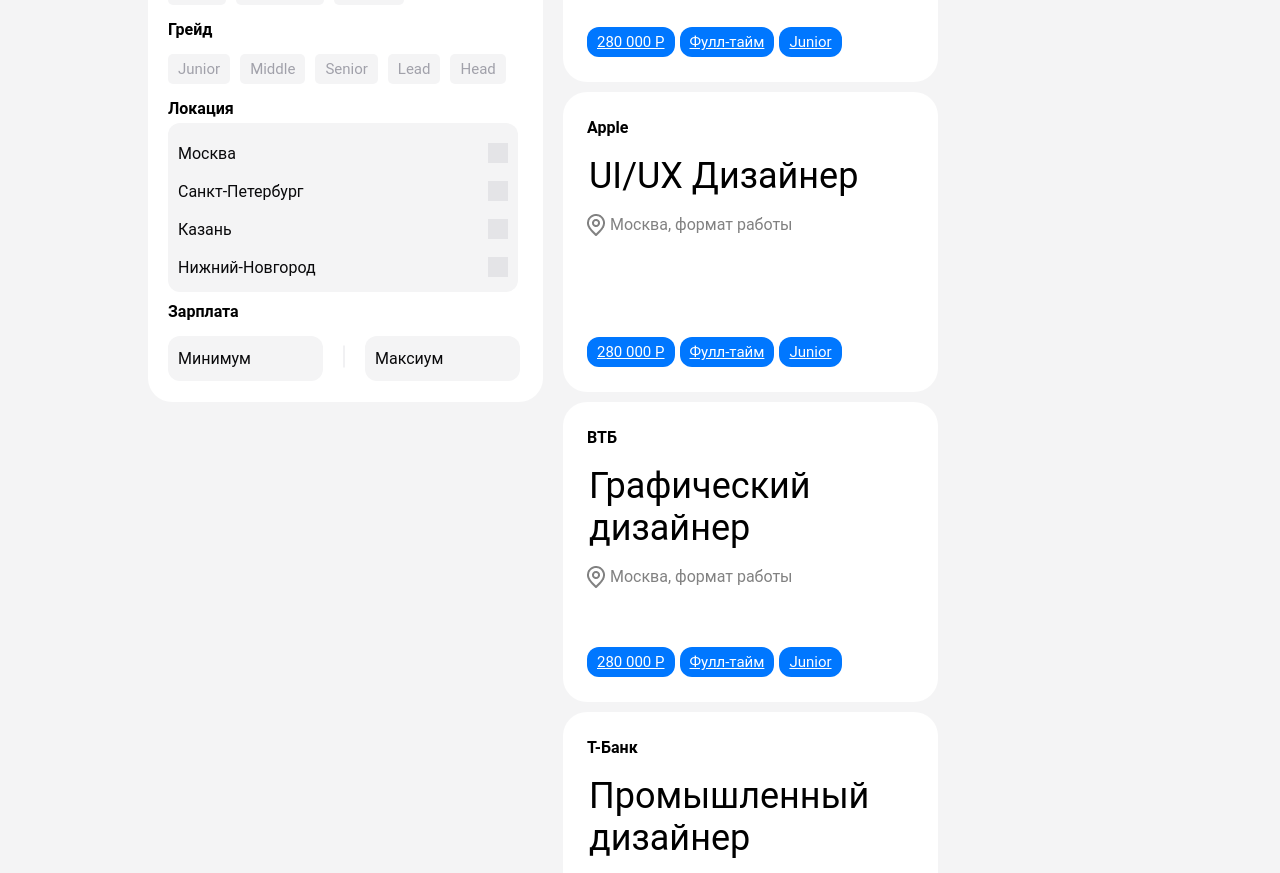
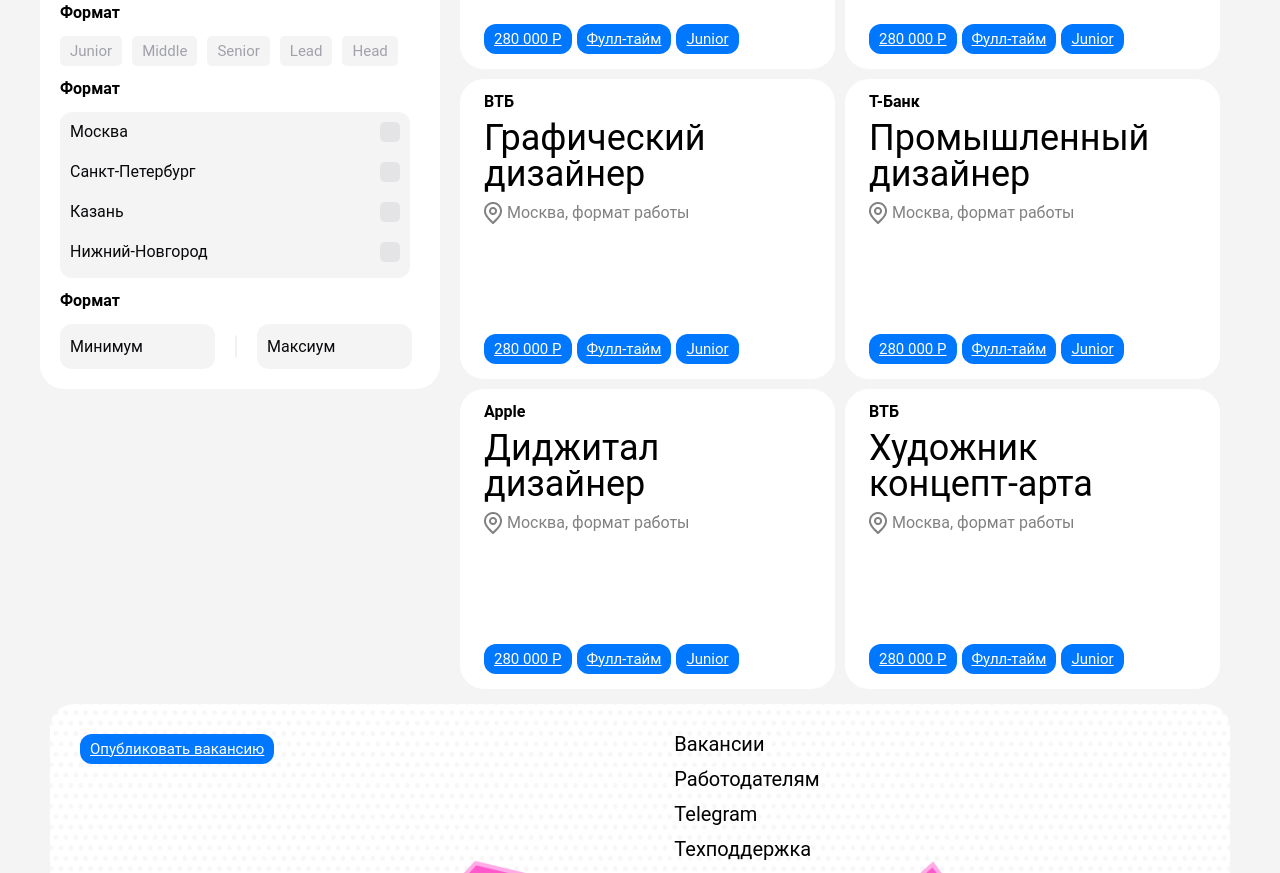
Before and after one commit to viktoria888739/site_1_modul_2, a plain HTML site: page index.html in a window 1280 px wide. Shown: the part 616-1489 px from the top of the page. Drawn offline with Linux system fonts and the light colour scheme.

Commit message:
Add files via upload

```diff
--- /dev/null
+++ b/css/reset.css
@@ -0,0 +1,47 @@
+/* http://meyerweb.com/eric/tools/css/reset/
+   v2.0 | 20110126
+   License: none (public domain)
+*/
+
+html, body, div, span, applet, object, iframe,
+h1, h2, h3, h4, h5, h6, p, blockquote, pre,
+a, abbr, acronym, address, big, cite, code,
+del, dfn, em, img, ins, kbd, q, s, samp,
+small, strike, strong, sub, sup, tt, var,
+b, u, i, center,
+dl, dt, dd, ol, ul, li,
+fieldset, form, label, legend,
+table, caption, tbody, tfoot, thead, tr, th, td,
+article, aside, canvas, details, embed,
+figure, figcaption, footer, header, hgroup,
+menu, nav, output, ruby, section, summary,
+time, mark, audio, video {
+	margin: 0;
+	padding: 0;
+	border: 0;
+	font-size: 100%;
+	vertical-align: baseline;
+}
+/* HTML5 display-role reset for older browsers */
+article, aside, details, figcaption, figure,
+footer, header, hgroup, menu, nav, section {
+	display: block;
+}
+body {
+	line-height: 1;
+}
+ol, ul {
+	list-style: none;
+}
+blockquote, q {
+	quotes: none;
+}
+blockquote:before, blockquote:after,
+q:before, q:after {
+	content: '';
+	content: none;
+}
+table {
+	border-collapse: collapse;
+	border-spacing: 0;
+}
--- a/css/style.css
+++ b/css/style.css
@@ -1,4 +1,4 @@
-
+@import url('reset.css');
 * {
 
     box-sizing: border-box;
@@ -52,6 +52,7 @@ main {
     display: flex;
     flex-direction: column;
     align-items: center;
+    gap: 15px;
 }
 
 .banner {
@@ -60,15 +61,16 @@ main {
     justify-content: center;
     flex-direction: column;
     border: 1px;
-    /* height: 1440x;
-    width: 340px; */
+    gap: 40px;
     width: 1200px;
     height: 300px;
     border-radius: 24px;
-    padding: 28px 22px;
     font-size: 40px;
     background-color: #FFFFFF;
     background-image: url('../assets/images/banner_bg.svg');
+    background-size: 1300px;
+    background-position: center;
+    background-repeat: no-repeat;
     a {
         display: flex;
         align-items: center;
@@ -82,7 +84,7 @@ main {
     align-items: center;
     justify-content: center;
     padding: 7px 32px;
-    height: 100px;
+    height: 50px;
     background-color: #000000;
     border-radius: 12px;
     font-size: 18px;
@@ -91,7 +93,6 @@ main {
 
 .cards {
     display: flex;
-    /* flex-direction: column; */
     align-items: center;
     flex-wrap: wrap;
     gap: 10px;
@@ -105,17 +106,16 @@ main {
     justify-content: space-between;
     flex-direction: column;
     background-color: #FFFFFF;
-    padding: 10px 24px;
+    padding: 15px 24px;
     width: 375px;
     height: 300px;
-    gap: 8px;
+    gap: 5px;
     border-radius: 24px;
     border: 1px;
     border-color: #808080;
     h2{
         font-weight: 400;
         font-size: 36px;
-        margin: 2px;
     }
 }
 .par-bold{
@@ -136,13 +136,13 @@ main {
     align-items: flex-start;
     justify-content: flex-start;
     flex-direction: column;
+    gap: 10px;
 }
 .card-content2{
     display: flex;
     align-items: center;
     justify-content: center;
     gap: 5px;
-    margin-bottom: 15px;
 }
 .card-button{
     display: flex;
@@ -159,9 +159,7 @@ main {
     display: flex;
     align-items: flex-start;
     gap: 20px;
-    margin-left: 140px;
-    margin-right: 120px;
-    margin-top: 20px;
+
 }
 
 .card-menu {
@@ -174,10 +172,9 @@ main {
     height: 620px;
     border-radius: 24px;
     padding: 20px;
-    gap: 0px;
+    gap: 15px;
 
     p {
-        margin: 10px 0 5px 0;
         font-weight: 600;
     }
 }
@@ -227,7 +224,6 @@ main {
     border-radius: 12px;
     color: #09090B;
     font-weight: 400 !important;
-    margin: 0 20px;
 
 }
 
@@ -235,19 +231,18 @@ main {
     width: 22px;
     height: 1px;
     background-color: #E4E4E7;
-    margin: 8px 0;
     transform: rotate(90deg);
 }
 
 .button-search-big{
     display: flex;
-    align-items: left;
-    justify-content: space-between;
+    align-items: flex-start;
+    justify-content: flex-start;
     flex-direction: column;
     padding: 10px 10px;
-    height: 1000px;
+    height: 300px;
     width: 350px;
-    gap: 3px;
+    gap: 20px;
     background-color: #F4F4F5;
     border-radius: 12px;
     color: #A1A1AA;
@@ -277,6 +272,7 @@ main {
     background-color: #E4E4E7;
     width: 20px;
     height: 20px;
+    border-radius: 5px;
 }
 
 .enum-search {
@@ -298,7 +294,6 @@ main {
     background-color: #FFFFFF;
     background-image: url(../assets/images/Footer.png);
     background-size: 1200px 350px;
-    margin-top: 20px;
 }
 .footer-button{
     display: flex;
@@ -322,6 +317,3 @@ main {
     height: 100px;
     gap: 15px;
 }
-.footer-content p{
-    margin: 0px;
-}
--- a/index.html
+++ b/index.html
@@ -47,7 +47,7 @@
                     <p class="button-search">Удаленно</p>
                     <p class="button-search">Гибрид</p>
                 </div>
-                <p>Грейд</p>
+                <p>Формат</p>
                 <div class="enum-search">
                     <p class="button-search">Junior</p>
                     <p class="button-search">Middle</p>
@@ -55,7 +55,7 @@
                     <p class="button-search">Lead</p>
                     <p class="button-search">Head</p>
                 </div>
-                <p>Локация</p>
+                <p>Формат</p>
                 <div class="button-search-big">
                     <div class="button-search-big-item">
                         <p class="button-search-big-start">Москва</p>
@@ -75,8 +75,7 @@
                     </div>
 
                 </div>
-                <p>Зарплата
-                </p>
+                <p>Формат</p>
                 <div class="enum-search">
                     <p class="button-search3">Минимум</p>
                     <div class="button-search-big-divider"></div>
@@ -198,5 +197,4 @@
     </main>
 </body>
 
-
 </html>
```
